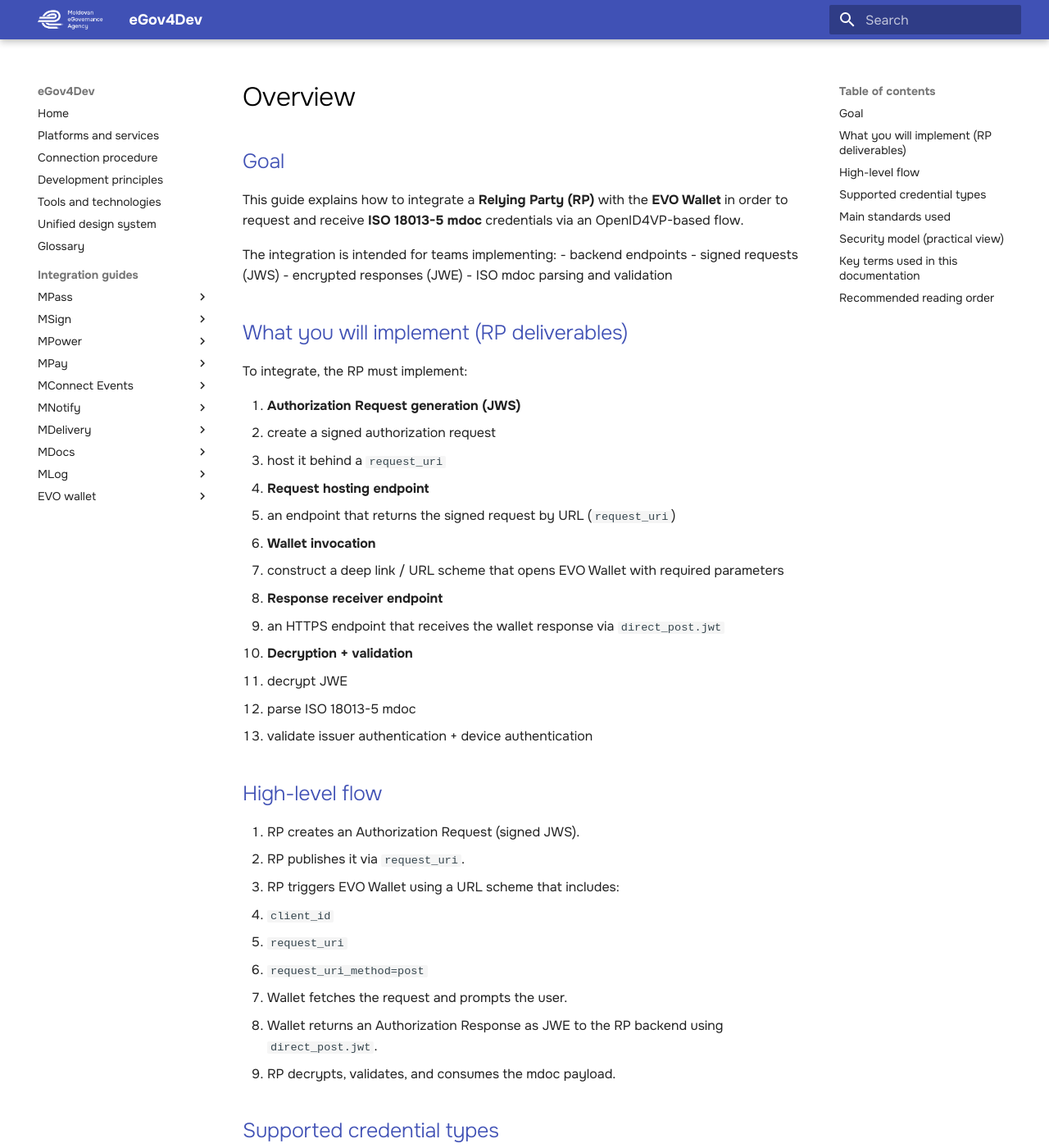
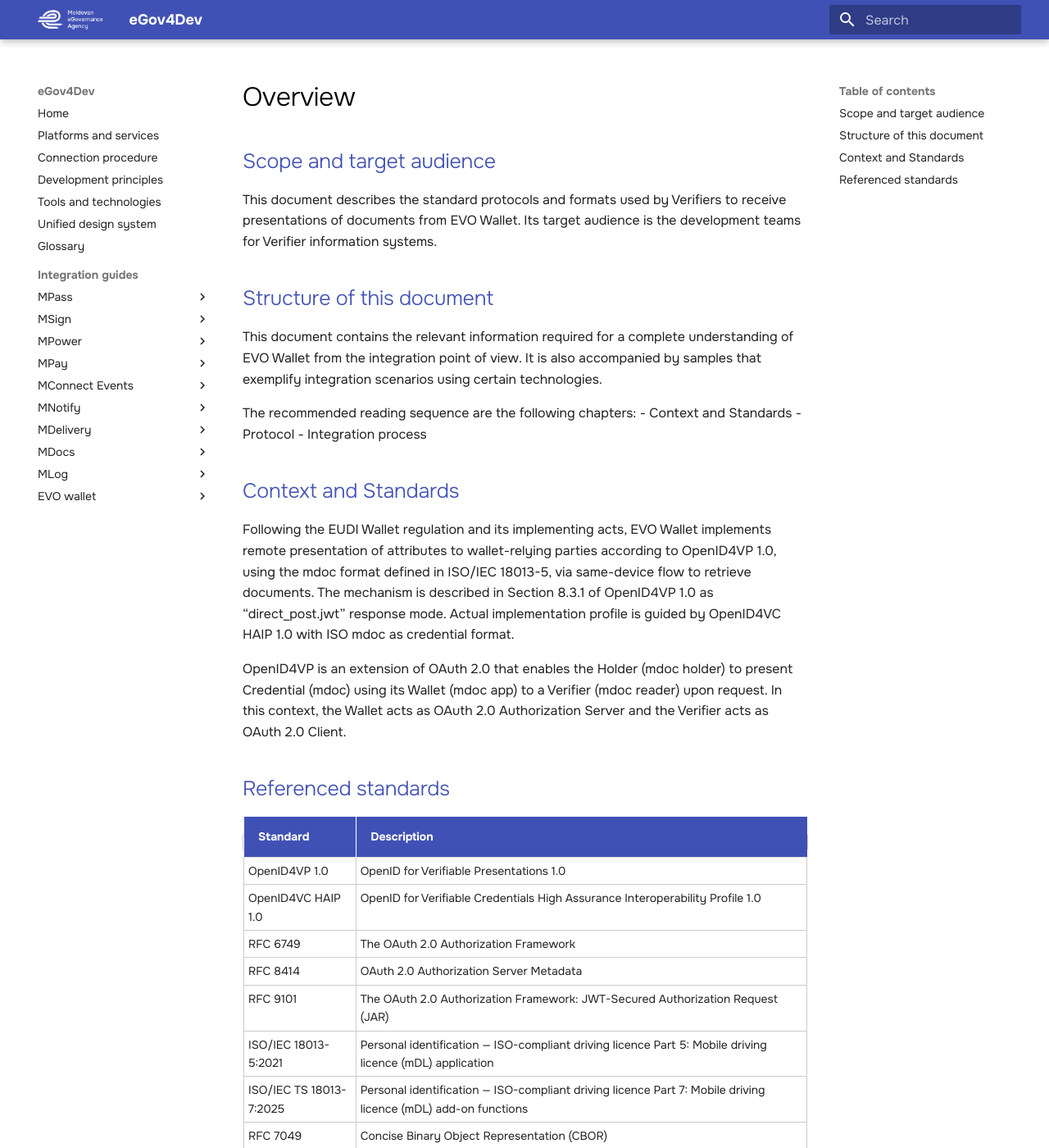
Before and after one commit to egov-moldova/egov4dev, an MkDocs documentation site: the page built from docs/guides/EVO wallet/index.md, in a window 1280 px wide and 1400 px high. Shown: the whole window at 82% size. Built offline with MkDocs 1.6.1 and Material for MkDocs 9.7.7, drawn with Linux system fonts in a browser that asks for light colours; some of the changed text lies outside the part shown.

Commit message:
Update index.md

```diff
--- a/docs/guides/EVO wallet/index.md
+++ b/docs/guides/EVO wallet/index.md
@@ -1,102 +1,43 @@
-## Goal
+## Scope and target audience
 
-This guide explains how to integrate a **Relying Party (RP)** with the **EVO Wallet** in order to request and receive **ISO 18013-5 mdoc** credentials via an OpenID4VP-based flow.
+This document describes the standard protocols and formats used by Verifiers to receive presentations of documents from EVO Wallet. Its target audience is the development teams for Verifier information systems.
 
-The integration is intended for teams implementing:
-- backend endpoints
-- signed requests (JWS)
-- encrypted responses (JWE)
-- ISO mdoc parsing and validation
+## Structure of this document
 
-## What you will implement (RP deliverables)
+This document contains the relevant information required for a complete understanding of EVO Wallet from the integration point of view. It is also accompanied by samples that exemplify integration scenarios using certain technologies.
 
-To integrate, the RP must implement:
+The recommended reading sequence are the following chapters:
+- Context and Standards
+- Protocol
+- Integration process
 
-1. **Authorization Request generation (JWS)**
-   - create a signed authorization request
-   - host it behind a `request_uri`
+## Context and Standards
 
-2. **Request hosting endpoint**
-   - an endpoint that returns the signed request by URL (`request_uri`)
+Following the EUDI Wallet regulation and its implementing acts, EVO Wallet implements
+remote presentation of attributes to wallet-relying parties according to OpenID4VP 1.0,
+using the mdoc format defined in ISO/IEC 18013-5, via same-device flow to retrieve
+documents. The mechanism is described in Section 8.3.1 of OpenID4VP 1.0 as
+“direct_post.jwt” response mode. Actual implementation profile is guided by OpenID4VC
+HAIP 1.0 with ISO mdoc as credential format.
 
-3. **Wallet invocation**
-   - construct a deep link / URL scheme that opens EVO Wallet with required parameters
+OpenID4VP is an extension of OAuth 2.0 that enables the Holder (mdoc holder) to
+present Credential (mdoc) using its Wallet (mdoc app) to a Verifier (mdoc reader) upon
+request. In this context, the Wallet acts as OAuth 2.0 Authorization Server and the Verifier
+acts as OAuth 2.0 Client.
 
-4. **Response receiver endpoint**
-   - an HTTPS endpoint that receives the wallet response via `direct_post.jwt`
+## Referenced standards
 
-5. **Decryption + validation**
-   - decrypt JWE
-   - parse ISO 18013-5 mdoc
-   - validate issuer authentication + device authentication
-
-## High-level flow
-
-1. RP creates an Authorization Request (signed JWS).
-2. RP publishes it via `request_uri`.
-3. RP triggers EVO Wallet using a URL scheme that includes:
-   - `client_id`
-   - `request_uri`
-   - `request_uri_method=post`
-4. Wallet fetches the request and prompts the user.
-5. Wallet returns an Authorization Response as JWE to the RP backend using `direct_post.jwt`.
-6. RP decrypts, validates, and consumes the mdoc payload.
-
-## Supported credential types
-
-The wallet supports requesting the following document types:
-
-- `md.gov.wallet.pid.1` — Moldovan PID
-- `md.gov.wallet.dl.1` — Moldovan Driving License
-- `md.gov.wallet.vrc.1` — Moldovan Vehicle Registration Certificate
-- `eu.europa.ec.eudi.pid.1` — European PID
-- `org.iso.18013.5.1.mDL` — ISO mDL
-
-## Main standards used
-
-This integration is based on:
-
-- OpenID for Verifiable Presentations (OpenID4VP)
-- OAuth 2.0 / OIDC Authorization Request
-- Response mode: `direct_post.jwt`
-- HAIP profile constraints
-- ISO/IEC 18013-5 (mdoc format)
-- CBOR and CDDL for data structures
-
-## Security model (practical view)
-
-- The RP request is **signed** (JWS) so the wallet can verify the RP identity.
-- The wallet response is **encrypted** (JWE) and sent directly to the RP backend.
-- The response contains:
-  - ISO 18013-5 mdoc (CBOR)
-  - issuer authenticity proofs (MSO)
-  - device binding proofs (DeviceAuth)
-
-The RP must treat the response as valid only after:
-- JWE decryption succeeds
-- issuer signature + certificate chain checks succeed
-- device authentication checks succeed
-- the response structure is consistent with ISO 18013-5
-
-## Key terms used in this documentation
-
-- RP — Relying Party
-- Wallet — EVO Wallet application
-- OIDC — OpenID Connect
-- OpenID4VP — OpenID for Verifiable Presentations
-- mdoc — ISO 18013-5 mobile document
-- JWS — JSON Web Signature (signed request)
-- JWE — JSON Web Encryption (encrypted response)
-- CBOR — Concise Binary Object Representation
-- CDDL — CBOR Data Definition Language
-
-## Recommended reading order
-
-1. Standards & Profile
-2. Integration Process
-3. Protocol (device engagement, request, response, errors)
-4. Document Types
-5. Format (mdoc / CBOR / CDDL)
-6. Response Validation
-7. Examples
-8. Testing
+| Standard | Description |
+|----------|-------------|
+| OpenID4VP 1.0 | OpenID for Verifiable Presentations 1.0 |
+| OpenID4VC HAIP 1.0 | OpenID for Verifiable Credentials High Assurance Interoperability Profile 1.0 |
+| RFC 6749 | The OAuth 2.0 Authorization Framework |
+| RFC 8414 | OAuth 2.0 Authorization Server Metadata |
+| RFC 9101 | The OAuth 2.0 Authorization Framework: JWT-Secured Authorization Request (JAR) |
+| ISO/IEC 18013-5:2021 | Personal identification — ISO-compliant driving licence Part 5: Mobile driving licence (mDL) application |
+| ISO/IEC TS 18013-7:2025 | Personal identification — ISO-compliant driving licence Part 7: Mobile driving licence (mDL) add-on functions |
+| RFC 7049 | Concise Binary Object Representation (CBOR) |
+| RFC 8152 | CBOR Object Signing and Encryption (COSE) |
+| RFC 8610 | Concise Data Definition Language (CDDL): A Notational Convention to Express Concise Binary Object Representation (CBOR) and JSON Data Structures |
+| RFC 9360 | CBOR Object Signing and Encryption (COSE): Header Parameters for Carrying and Referencing X.509 Certificates |
+| IETF TSL _draft_ | IETF Token Status List - _draft-ietf-oauth-status-list-15_ |
```
